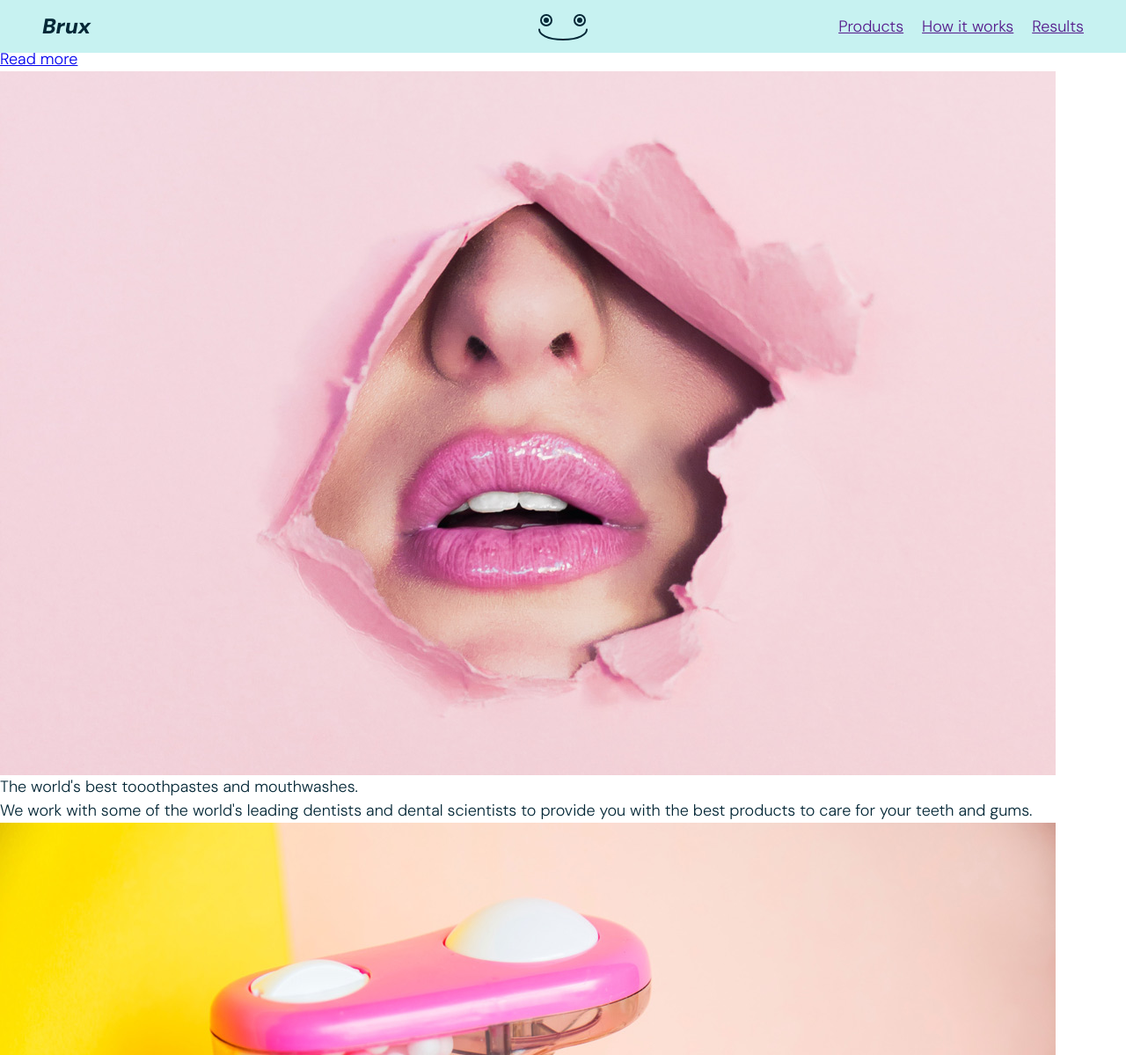
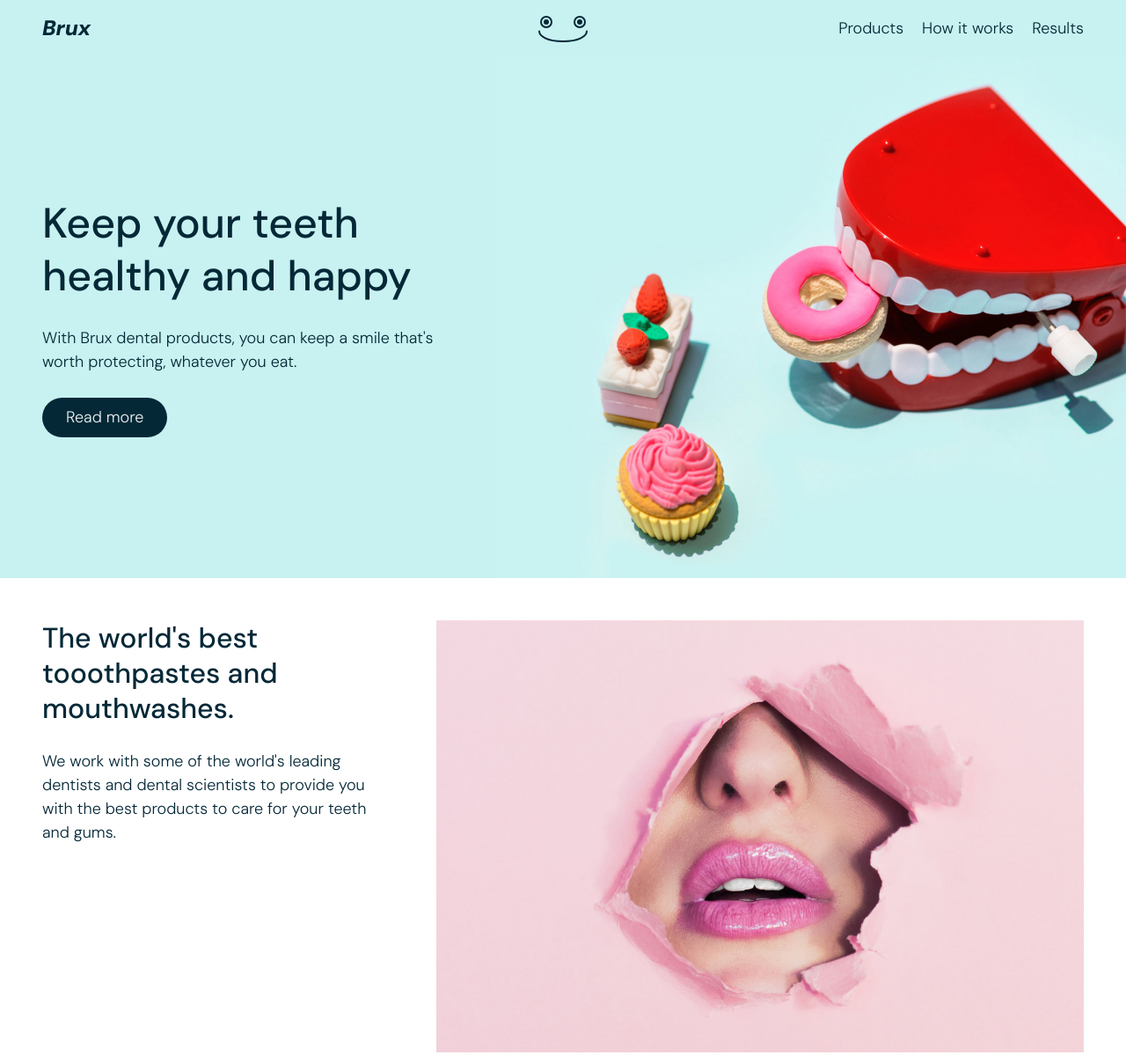
Before and after one commit to lauechev/brux, a website built with Vite: page index.html in a window 1280 px wide. Shown: the top 1199 px of the page at 88% size. Built offline with nearby package versions, Linux system fonts and the light colour scheme.

Commit message:
🧦  add styling of the page

```diff
--- a/src/scss/styles.scss
+++ b/src/scss/styles.scss
@@ -28,6 +28,7 @@ header {
   align-items: center;
 
   padding: 0 48px 0 48px;
+  height: 64px;
 }
 
 header h1,
@@ -48,3 +49,66 @@ h1 {
   font-weight: 900;
   font-style: italic;
 }
+
+h2 {
+  font-size: 48px;
+  font-weight: 500;
+  line-height: 1.25;
+}
+
+h3 {
+  font-size: 32px;
+  font-weight: 500;
+  line-height: 1.25;
+}
+
+a {
+  color: var(--colorFont);
+  text-decoration: none;
+}
+
+a.button {
+  display: inline-block;
+  background-color: var(--colorButton);
+  color: var(--colorFontInverted);
+  border-radius: 50px;
+  padding: 0.5em 1.5em 0.5em 1.5em;
+}
+
+p {
+  padding: 1.5em 0 1.5em 0;
+}
+
+section.hero {
+  margin: 64px 0 0 0;
+  padding: 160px 48px 160px 48px;
+  background-color: var(--color1);
+  background-image: url(/hero.jpg);
+  background-size: contain;
+  background-repeat: no-repeat;
+  background-position: 100% 50%;
+}
+
+section.hero h2,
+section.hero p {
+  max-width: 450px;
+}
+
+section.content {
+  padding: 48px;
+  display: flex;
+  flex-direction: row;
+}
+
+section.content div.content {
+  flex: 0 0 400px;
+  margin: 0 0 0 48px;
+}
+
+section.content:nth-child(odd) {
+  flex-direction: row-reverse;
+}
+
+section.content:nth-child(odd) div.content {
+  margin: 0 48px 0 0;
+}
--- a/src/scss/variables.scss
+++ b/src/scss/variables.scss
@@ -9,10 +9,13 @@
 
   --darkBlue: #052837;
   --skyBlue: #c7f2f1;
+  --white: #eaf4f3;
+
+  --color2: var(--olive);
+  --color3: var(--terracota);
 
   --color1: var(--skyBlue);
-  --color2: var(--olive);
-  --color3: var(--terracota);
-  --color4: var(--sunset);
+  --colorButton: var(--darkBlue);
   --colorFont: var(--darkBlue);
+  --colorFontInverted: var(--white);
 }
```
